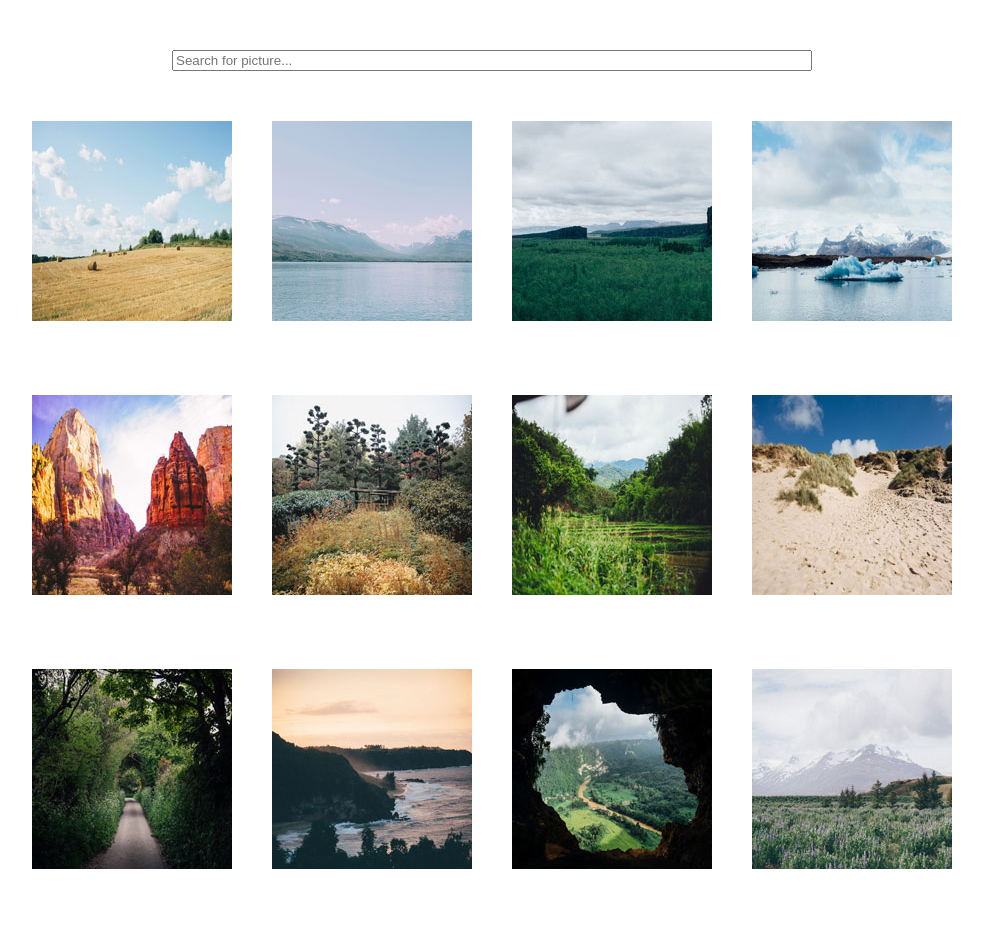
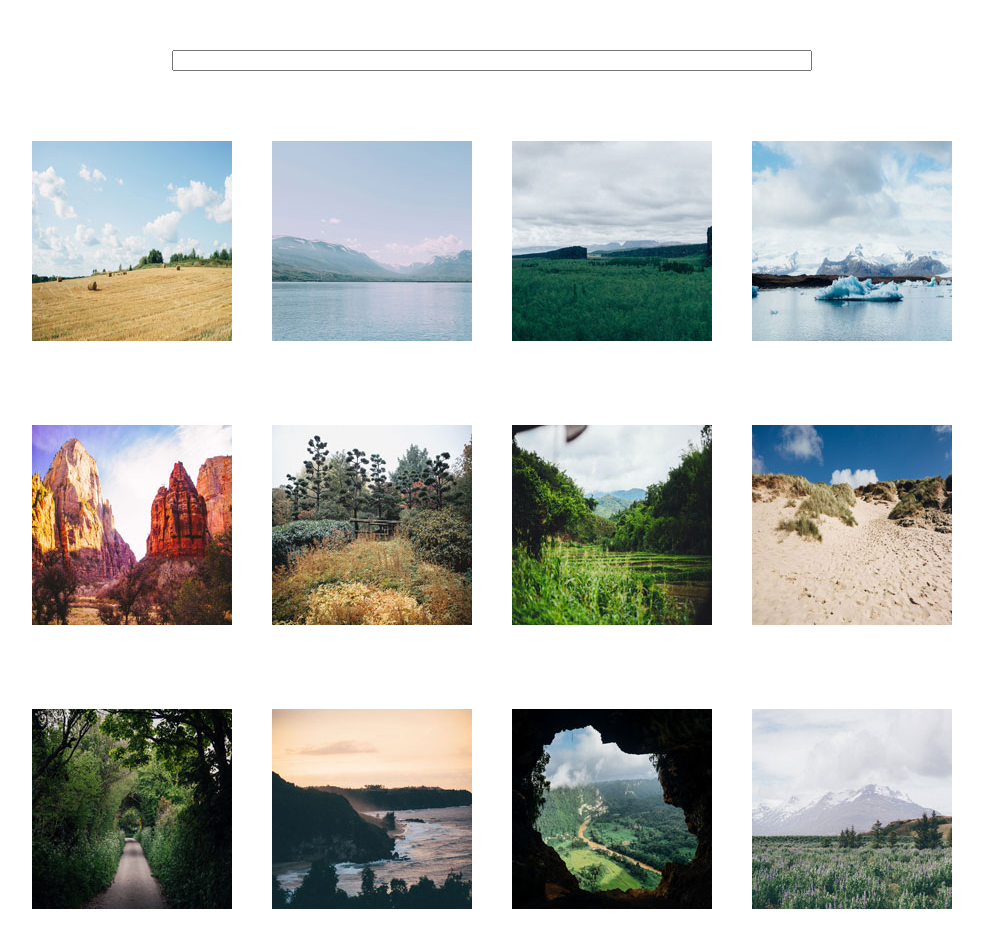
Before and after one commit to daronirl/Interactive-photo-gallery, a plain HTML site: page index.html in a window 1280 px wide. Shown: the whole page, without its empty margins (148-1131 px from the left). Before the commit the page ends 893 px from the top, so only its background shows below. Drawn offline with Linux system fonts and the light colour scheme.

Commit message:
edited the HTML portion

```diff
--- a/css/styles.css
+++ b/css/styles.css
@@ -25,6 +25,7 @@ html, body {
 
 li {
     list-style-type: none;
+
 }
 
 
@@ -33,20 +34,22 @@ input {
     width: 50%;
     margin-top: 20px;
 
-
-
 }
 
 .container {
     display:flex;
+    flex-direction: column;
     justify-content: center;
     padding: 20px;
 
+}
 
+.container img {
+    padding: 20px;
 }
 
 @media (min-width: 768px) {
-    .wrapper {
+    .container {
         display: flex;
         flex-direction: row;
         flex-wrap: wrap;
@@ -59,7 +62,7 @@ input {
 }
 
 @media (min-width: 1024px) {
-    .wrapper {
+    .container {
         width: 100%;
         display:flex;
         flex-direction: row;
--- a/index.html
+++ b/index.html
@@ -10,67 +10,31 @@
 </head>
 <body>
     <div class="wrapper">
-      <input id="search" name="search" placeholder="Search for picture..." type="text" data-list=".list">
+      <input id="search" name="search" type="text" data-toggle="hideseek" data-list=".list">
     </div>
 
  <div class="wrapper list">
-
     <div class="container">
-       <li><a href="images/01.jpg" data-lightbox="image-set" data-title="I love hay bales. Took this snap on a drive through the countryside past some straw fields." data-alt="Hay Bales"><img src="images/thumbnails/01.jpg" alt="Hay Bales"></a></li>
+       <a href="images/01.jpg" data-lightbox="image-set" data-title="I love hay bales. Took this snap on a drive through the countryside past some straw fields." data-alt="Hay Bales"><img src="images/thumbnails/01.jpg" alt="Hay Bales"></a>
+       <a href="images/02.jpg" data-lightbox="image-set" data-title="The lake was so calm today. We had a great view of the snow on the mountains from here." data-alt="Lake"><img src="images/thumbnails/02.jpg" alt="Lake"></a>
+       <a href="images/03.jpg" data-lightbox="image-set" data-title="I hiked to the top of the mountain and got this picture of the canyon and trees below." data-alt="Canyon"><img src="images/thumbnails/03.jpg" alt="Canyon"></a>
+       <a href="images/04.jpg" data-lightbox="image-set" data-title="It was amazing to see an iceberg up close, it was so cold but didn’t snow today." data-alt="Iceberg"><img src="images/thumbnails/04.jpg" alt="Iceberg"></a>
       </div>
 
     <div class="container">
-       <li><a href="images/02.jpg" data-lightbox="image-set" data-title="The lake was so calm today. We had a great view of the snow on the mountains from here." data-alt="Lake"><img src="images/thumbnails/02.jpg" alt="Lake"></a></li>
+          <a href="images/05.jpg" data-lightbox="image-set" data-title="The red cliffs were beautiful. It was really hot in the desert but we did a lot of walking through the canyons." data-alt="Iceberg"><img src="images/thumbnails/05.jpg" alt="Desert"></a>
+          <a href="images/06.jpg" data-lightbox="image-set" data-title="Fall is coming, I love when the leaves on the trees start to change color." data-alt="Fall"><img src="images/thumbnails/06.jpg" alt="Fall"></a>
+          <a href="images/07.jpg" data-lightbox="image-set" data-title="I drove past this plantation yesterday, everything is so green!" data-alt="Plantation"><img src="images/thumbnails/07.jpg" alt="Plantation"></a>
+          <a href="images/08.jpg" data-lightbox="image-set" data-title="My summer vacation to the Oregon Coast. I love the sandy dunes!" data-alt="Dunes"><img src="images/thumbnails/08.jpg" alt="Dunes"></a>
       </div>
 
       <div class="container">
-       <li> <a href="images/03.jpg" data-lightbox="image-set" data-title="I hiked to the top of the mountain and got this picture of the canyon and trees below." data-alt="Canyon"><img src="images/thumbnails/03.jpg" alt="Canyon"></a></li>
-         </div>
-
-     <div class="container">
-       <li><a href="images/04.jpg" data-lightbox="image-set" data-title="It was amazing to see an iceberg up close, it was so cold but didn’t snow today." data-alt="Iceberg"><img src="images/thumbnails/04.jpg" alt="Iceberg"></a></li>
+            <a href="images/09.jpg" data-lightbox="image-set" data-title="We enjoyed a quiet stroll down this countryside lane." data-alt="Countryside Lane"><img src="images/thumbnails/09.jpg" alt="Countryside Lane"></a>
+            <a href="images/10.jpg" data-lightbox="image-set" data-title="Sunset at the coast! The sky turned a lovely shade of orange." data-alt="Sunset"><img src="images/thumbnails/10.jpg" alt="Sunset"></a>
+            <a href="images/11.jpg" data-lightbox="image-set" data-title="I did a tour of a cave today and the view of the landscape below was breathtaking." data-alt="Cave"><img src="images/thumbnails/11.jpg" alt="Cave"></a>
+            <a href="images/12.jpg" data-lightbox="image-set" data-title="I walked through this meadow of bluebells and got a good view of the snow on the mountain before the fog came in." data-alt="Bluebells"><img src="images/thumbnails/12.jpg" alt="Bluebells"></a>
            </div>
       </div>
-
-    <div class="wrapper">
-        <div class="container">
-          <li><a href="images/05.jpg" data-lightbox="image-set" data-title="The red cliffs were beautiful. It was really hot in the desert but we did a lot of walking through the canyons." data-alt="Iceberg"><img src="images/thumbnails/05.jpg" alt="Desert"></a></li>
-         </div>
-
-         <div class="container">
-            <li><a href="images/06.jpg" data-lightbox="image-set" data-title="Fall is coming, I love when the leaves on the trees start to change color." data-alt="Fall"><img src="images/thumbnails/06.jpg" alt="Fall"></a></li>
-             </div>
-
-         <div class="container">
-            <li><a href="images/07.jpg" data-lightbox="image-set" data-title="I drove past this plantation yesterday, everything is so green!" data-alt="Plantation"><img src="images/thumbnails/07.jpg" alt="Plantation"></a></li>
-             </div>
-
-         <div class="container">
-            <li><a href="images/08.jpg" data-lightbox="image-set" data-title="My summer vacation to the Oregon Coast. I love the sandy dunes!" data-alt="Dunes"><img src="images/thumbnails/08.jpg" alt="Dunes"></a></li>
-            </div>
-        </div>
-
-      <div class="wrapper">
-         <div class="container">
-            <li><a href="images/09.jpg" data-lightbox="image-set" data-title="We enjoyed a quiet stroll down this countryside lane." data-alt="Countryside Lane"><img src="images/thumbnails/09.jpg" alt="Countryside Lane"></a></li>
-            </div>
-
-         <div class="container">
-            <li><a href="images/10.jpg" data-lightbox="image-set" data-title="Sunset at the coast! The sky turned a lovely shade of orange." data-alt="Sunset"><img src="images/thumbnails/10.jpg" alt="Sunset"></a></li>
-              </div>
-
-         <div class="container">
-            <li><a href="images/11.jpg" data-lightbox="image-set" data-title="I did a tour of a cave today and the view of the landscape below was breathtaking." data-alt="Cave"><img src="images/thumbnails/11.jpg" alt="Cave"></a></li>
-             </div>
-
-         <div class="container">
-            <li><a href="images/12.jpg" data-lightbox="image-set" data-title="I walked through this meadow of bluebells and got a good view of the snow on the mountain before the fog came in." data-alt="Bluebells"><img src="images/thumbnails/12.jpg" alt="Bluebells"></a></li>
-            </div>
-
-        </div>
-
-
-
 
 
 
--- a/js/scripts.js
+++ b/js/scripts.js
@@ -1,5 +1,3 @@
-
-
 $(document).ready(function() {
 	$('#search').hideseek();
 });
```
Lines whose indentation alone changed are shown as unchanged.
